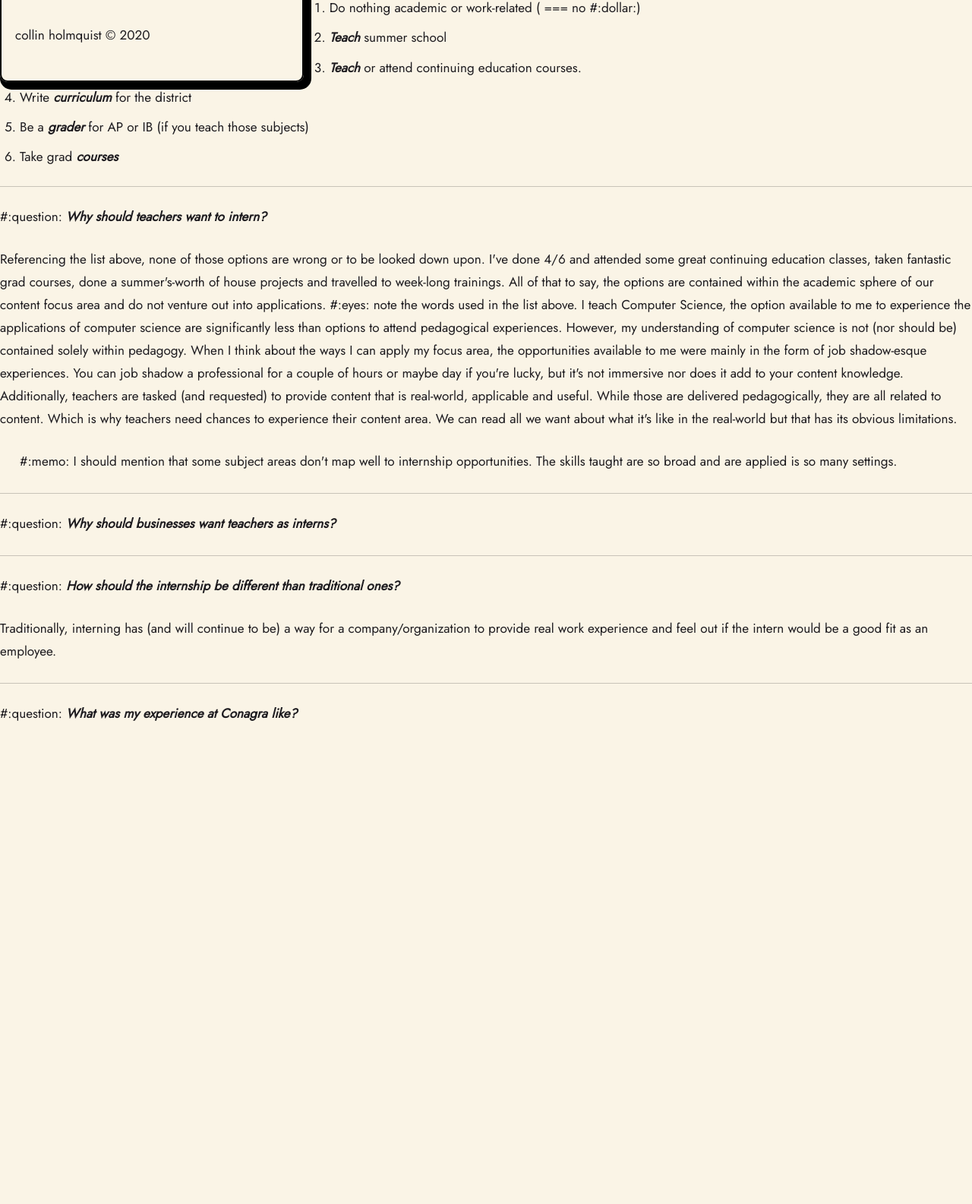
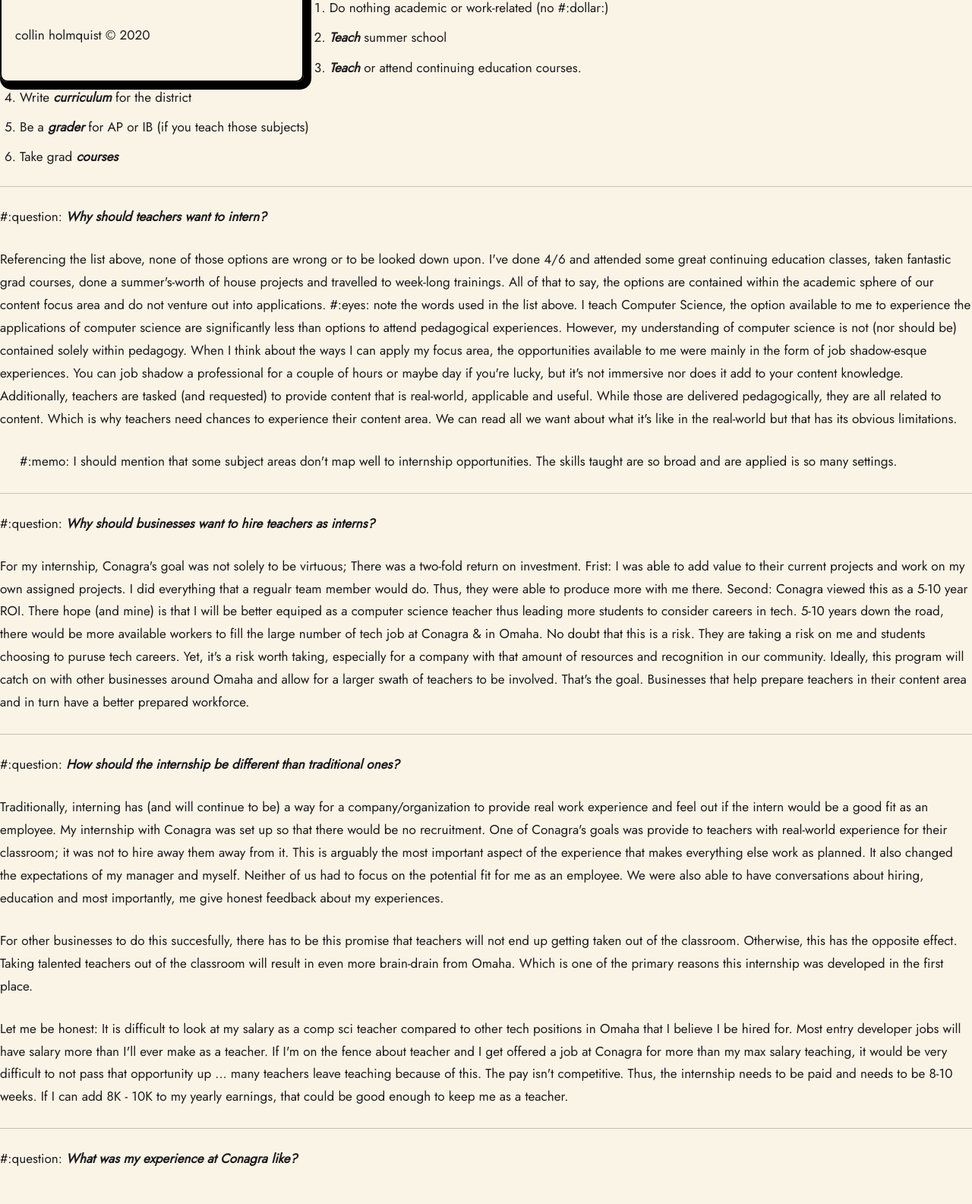
Before and after one commit to collinholmquist/collinholmquist_oldblog, a Gatsby site: page /interning in a window 1280 px wide. Shown: the part 550-2135 px from the top of the page at 76% size. Before the commit the page ends 1549 px from the top, so only its background shows below. Built offline with nearby package versions, Linux system fonts and the light colour scheme; Gatsby itself is replaced by a stand-in of ours.

Commit message:
Update interning.md

```diff
--- a/src/posts/interning.md
+++ b/src/posts/interning.md
@@ -2,7 +2,7 @@
 title: "Interning...as a teacher"
 date: "July 24th, 2020"
 ---
-In April, I was thrilled to find out that I would be interning for 6 weeks in the summer with the developer team at Conagra. I've always   Outside the teaching sphere, there are few internship opportunities afforded to teachers that don't involve a focus on, well, teaching.
+In April, I was thrilled to find out that I would be interning for 6 weeks in the summer with the developer team at Conagra. Outside the teaching sphere, there are few internship opportunities afforded to teachers that don't involve a focus on, well, teaching.
 
 Here is what I want to answer in this post:
 - **Why teachers should want to intern**
@@ -13,7 +13,7 @@ Here is what I want to answer in this post:
 ***
 
 Here's what your usual options are for summer break as a teacher:
-1. Do nothing academic or work-related ( === no #:dollar:)
+1. Do nothing academic or work-related (no #:dollar:)
 2. ***Teach*** summer school
 3. ***Teach*** or attend continuing education courses.
 4. Write ***curriculum*** for the district
@@ -31,13 +31,19 @@ Referencing the list above, none of those options are wrong or to be looked down
 
 ***
 
-#:question: ***Why should businesses want teachers as interns?***
+#:question: ***Why should businesses want to hire teachers as interns?***
+
+For my internship, Conagra's goal was not solely to be virtuous; There was a two-fold return on investment.  Frist: I was able to add value to their current projects and work on my own assigned projects.  I did everything that a regualr team member would do.  Thus, they were able to produce more with me there.  Second: Conagra viewed this as a 5-10 year ROI.  There hope (and mine) is that I will be better equiped as a computer science teacher thus leading more students to consider careers in tech.  5-10 years down the road, there would be more available workers to fill the large number of tech job at Conagra & in Omaha.  No doubt that this is a risk. They are taking a risk on me and students choosing to puruse tech careers.  Yet, it's a risk worth taking, especially for a company with that amount of resources and recognition in our community.  Ideally, this program will catch on with other businesses around Omaha and allow for a larger swath of teachers to be involved. That's the goal.  Businesses that help prepare teachers in their content area and in turn have a better prepared workforce.
 
 ***
 
 #:question: ***How should the internship be different than traditional ones?***
 
-Traditionally, interning has (and will continue to be) a way for a company/organization to provide real work experience and feel out if the intern would be a good fit as an employee.
+Traditionally, interning has (and will continue to be) a way for a company/organization to provide real work experience and feel out if the intern would be a good fit as an employee.  My internship with Conagra was set up so that there would be no recruitment.  One of Conagra's goals was provide to teachers with real-world experience for their classroom; it was not to hire away them away from it.  This is arguably the most important aspect of the experience that makes everything else work as planned.  It also changed the expectations of my manager and myself.  Neither of us had to focus on the potential fit for me as an employee.  We were also able to have conversations about hiring, education and most importantly, me give honest feedback about my experiences.
+
+For other businesses to do this succesfully, there has to be this promise that teachers will not end up getting taken out of the classroom.  Otherwise, this has the opposite effect.  Taking talented teachers out of the classroom will result in even more brain-drain from Omaha.  Which is one of the primary reasons this internship was developed in the first place.
+
+Let me be honest: It is difficult to look at my salary as a comp sci teacher compared to other tech positions in Omaha that I believe I be hired for.  Most entry developer jobs will have salary more than I'll ever make as a teacher.  If I'm on the fence about teacher and I get offered a job at Conagra for more than my max salary teaching, it would be very difficult to not pass that opportunity up ... many teachers leave teaching because of this.  The pay isn't competitive.  Thus, the internship needs to be paid and needs to be 8-10 weeks.  If I can add 8K - 10K to my yearly earnings, that could be good enough to keep me as a teacher.
 
 ***
 
```
